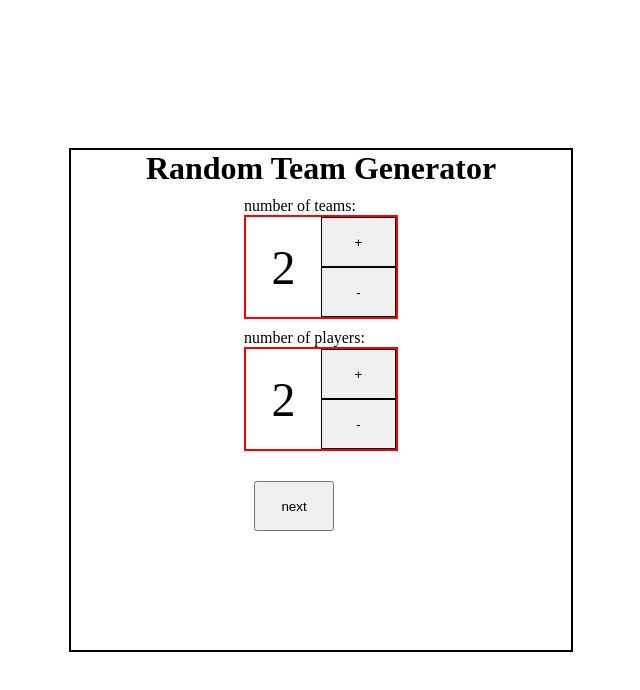
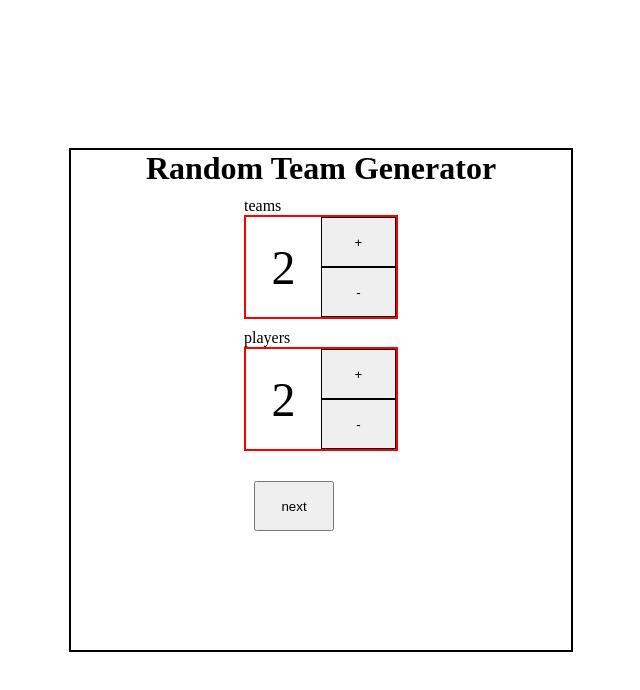
Before and after one commit to ZaneMeroff/team-picker, a Vue app: page / in a window 1280 px wide. Shown: the top 690 px of the page, without its empty margins (319-959 px from the left). Built offline with nearby package versions, Linux system fonts and the light colour scheme.

Commit message:
Add method

```diff
--- a/src/App.vue
+++ b/src/App.vue
@@ -3,8 +3,8 @@
     <div class='main-container'>
       <h1>Random Team Generator</h1>
       <div v-if='displayNumPickers'>
-        <NumSelector label='number of teams:'/>
-        <NumSelector label='number of players:'/>
+        <NumSelector label='teams' />
+        <NumSelector label='players' />
         <button class='next-button' @click='updateDisplayNumPickers'>next</button>
       </div>
     </div>
@@ -12,7 +12,6 @@
 </template>
 
 <script>
-// import HelloWorld from './components/HelloWorld.vue'
 import NumSelector from './components/NumSelector/NumSelector.vue';
 
 export default {
@@ -22,14 +21,17 @@ export default {
   },
   data() {
     return {
+      numberOfTeams: 2,
+      numberOfPlayers: 2,
       displayNumPickers: true
     }
   },
   methods: {
     updateDisplayNumPickers() {
-      if (this.displayNumPickers) {
-        this.displayNumPickers = false;
-      }
+      this.displayNumPickers = !this.displayNumPickers;
+    },
+    updateNumber() {
+      console.log('it works!');
     }
   }
 }
@@ -54,7 +56,6 @@ export default {
     flex-direction: column;
     align-items: center;
     border: 2px solid #000;
-
   }
   .next-button {
     height: 50px;
```
